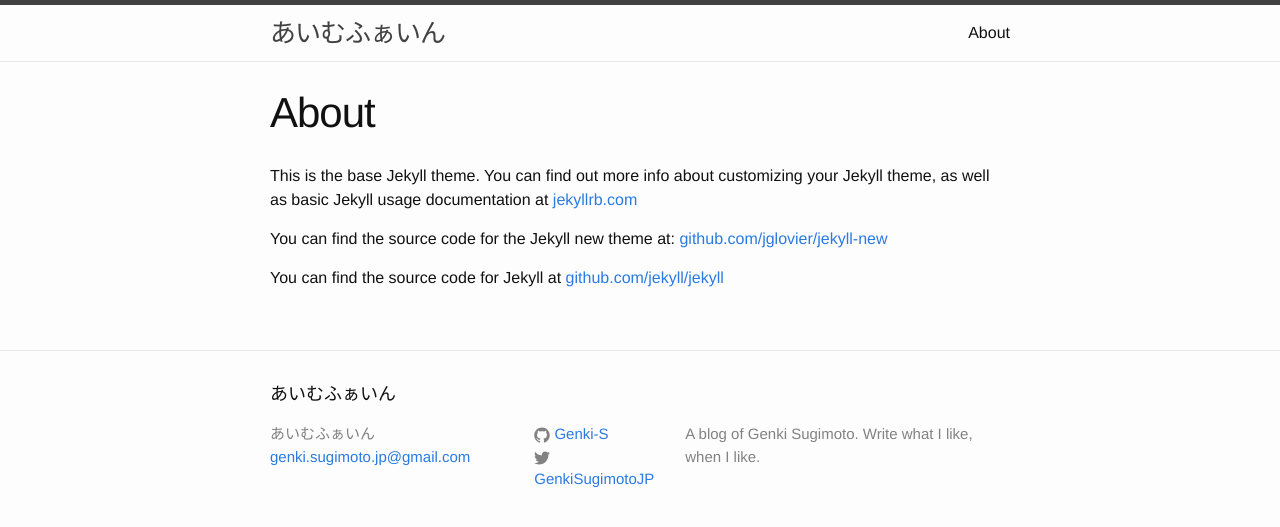
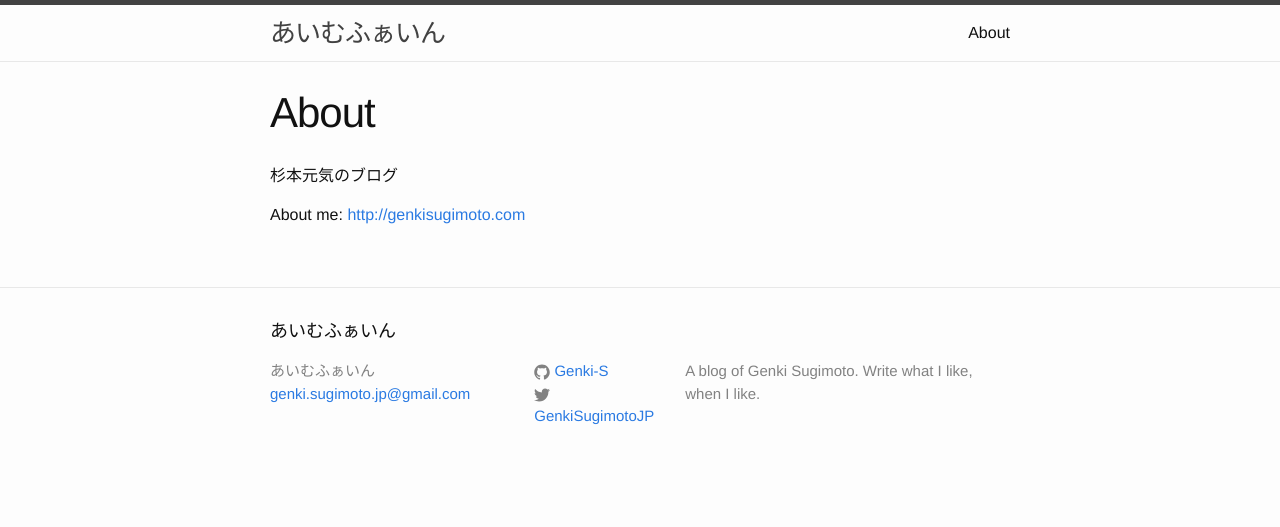
Before and after one commit to Genki-S/jpblog, a Jekyll site: the page built from about.md, in a window 1280 px wide. Shown: the top 527 px of the page. Built offline with Jekyll 4.4.1, drawn with Linux system fonts in a browser that asks for light colours.

Commit message:
Write about page

```diff
--- a/about.md
+++ b/about.md
@@ -4,8 +4,6 @@ title: About
 permalink: /about/
 ---
 
-This is the base Jekyll theme. You can find out more info about customizing your Jekyll theme, as well as basic Jekyll usage documentation at [jekyllrb.com](http://jekyllrb.com/)
+杉本元気のブログ
 
-You can find the source code for the Jekyll new theme at: [github.com/jglovier/jekyll-new](https://github.com/jglovier/jekyll-new)
-
-You can find the source code for Jekyll at [github.com/jekyll/jekyll](https://github.com/jekyll/jekyll)
+About me: [http://genkisugimoto.com](http://genkisugimoto.com)
```
